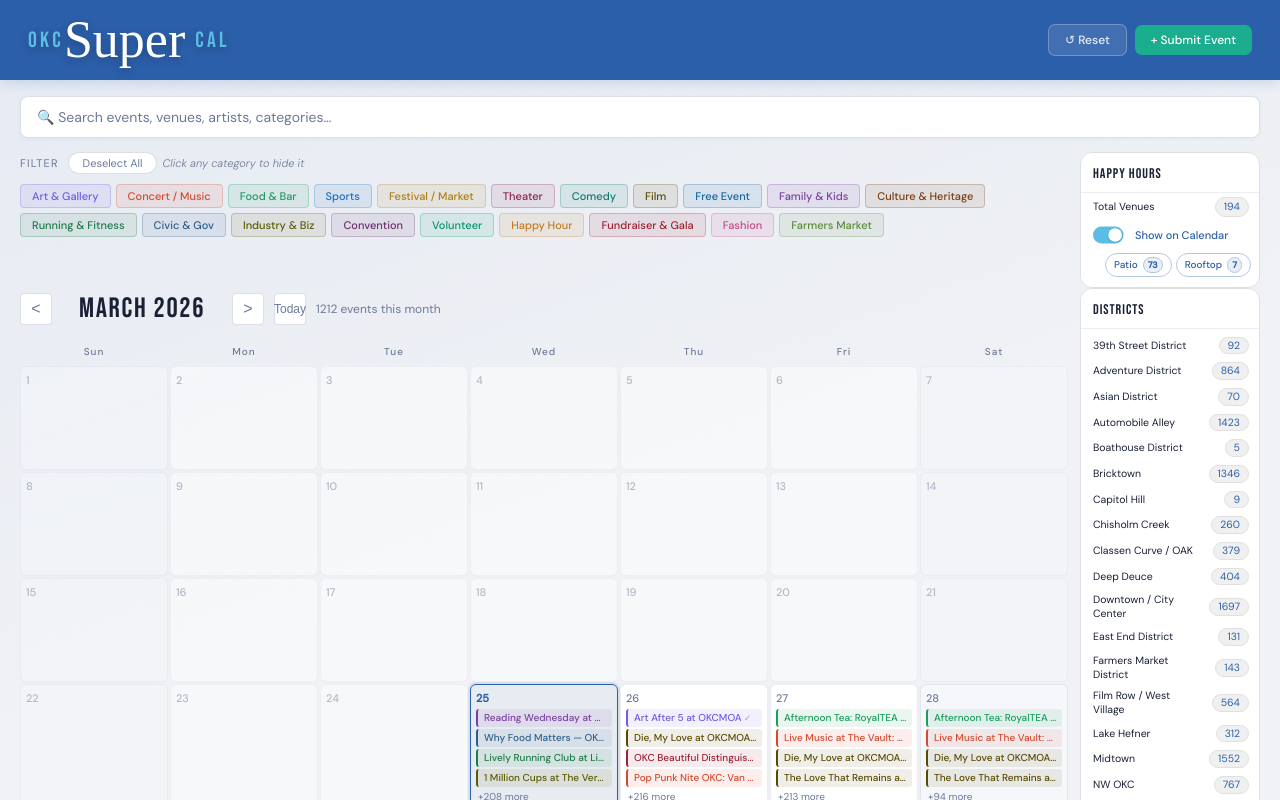
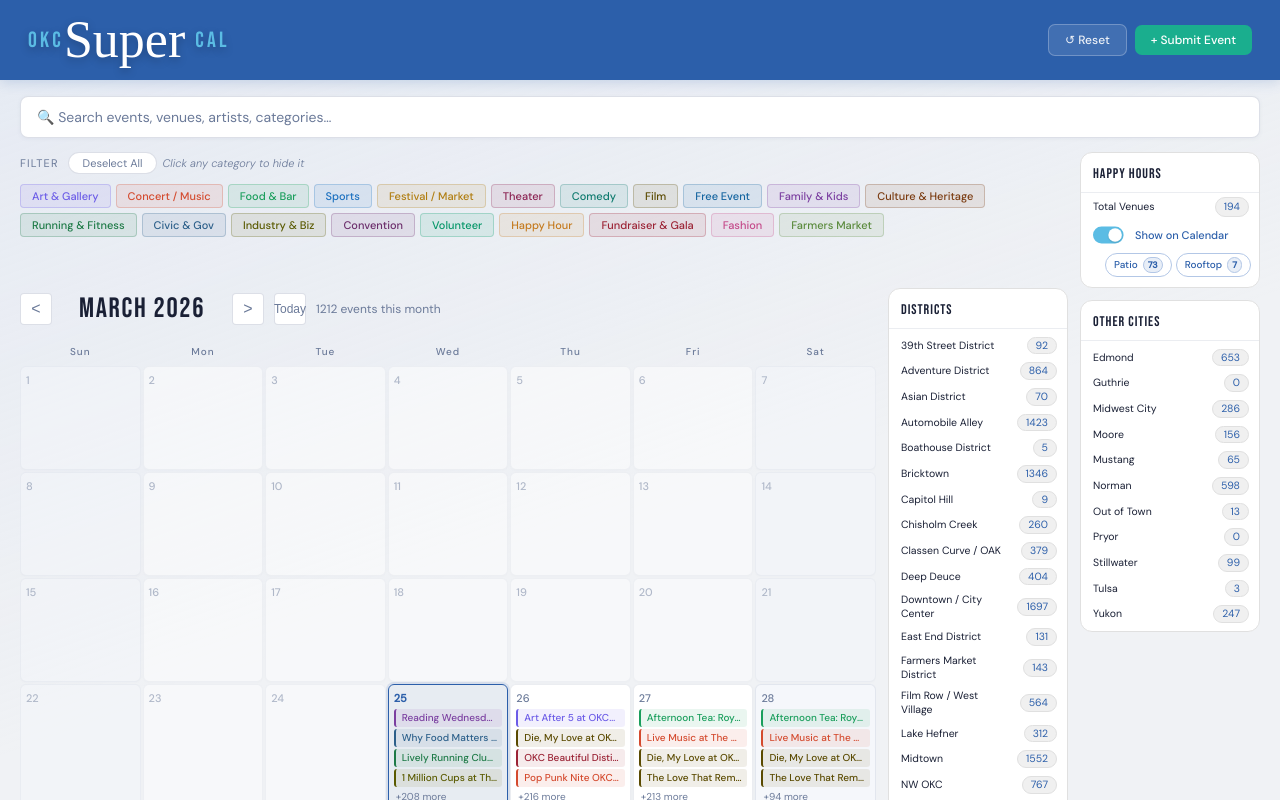
Before and after one commit to gcatny/okc-supercal-react, a React (Vite) app: page / in a window 1280 px wide. Shown: the top 800 px of the page. Built offline with nearby package versions, Linux system fonts and the light colour scheme; a web font is replaced by a local one.

Commit message:
Add files via upload

```diff
--- a/src/components/DistrictPanel.jsx
+++ b/src/components/DistrictPanel.jsx
@@ -1,8 +1,9 @@
 import React from 'react';
-import { DISTRICTS } from '../data/districts';
+import { DISTRICTS, OTHER_CITIES } from '../data/districts';
 
 export default function DistrictPanel({ districtActive, onDistrictClick, districtCounts }) {
   return (
+    <>
       <div id="district-panel">
         <div id="district-panel-header">Districts</div>
         <div id="district-panel-list">
@@ -19,5 +20,23 @@ export default function DistrictPanel({ districtActive, onDistrictClick, distric
           ))}
         </div>
       </div>
+
+      <div id="district-panel" style={{ marginTop: '12px' }}>
+        <div id="district-panel-header">Other Cities</div>
+        <div id="district-panel-list">
+          {OTHER_CITIES.map(city => (
+            <div
+              key={city}
+              className={`dist-item${districtActive === city ? ' dist-active' : ''}`}
+              data-key={city}
+              onClick={() => onDistrictClick(city)}
+            >
+              <span className="dist-name">{city}</span>
+              <span className="dist-count">{districtCounts[city] || 0}</span>
+            </div>
+          ))}
+        </div>
+      </div>
+    </>
   );
 }
```
Lines whose indentation alone changed are shown as unchanged.
